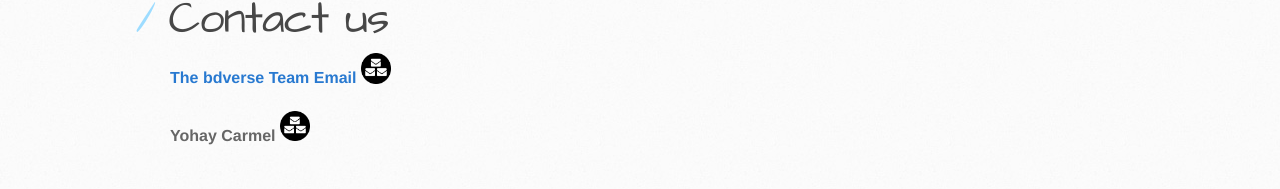
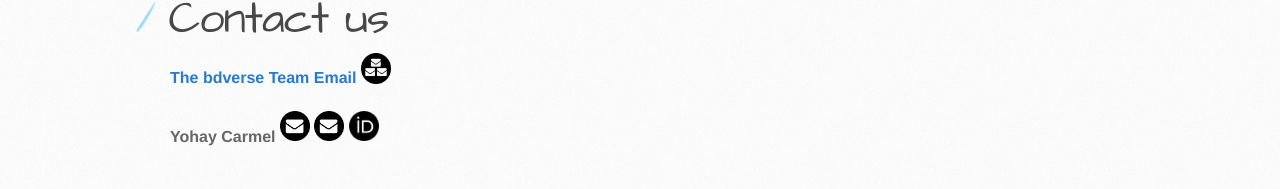
Before and after one commit to bd-R/The-bdverse, a Jekyll site: the page built from the-bdverse-team.md, in a window 1280 px wide. Shown: the part 1206-1395 px from the top of the page. Built offline with Jekyll 4.4.1, drawn with Linux system fonts in a browser that asks for light colours.

Commit message:
draft 10.9

```diff
--- a/the-bdverse-team.md
+++ b/the-bdverse-team.md
@@ -10,4 +10,6 @@ layout: default
 <a href="mailto:bdverse-team@googlegroups.com" target="_blank"><img src="assets/images/team_email.png" alt="The bdverse team group Email" title= "Email the bdverse team" width="30"/></a>
 
 **Yohay Carmel**
-<a href="mailto:bdverse-team@googlegroups.com" target="_blank"><img src="assets/images/team_email.png" alt="The bdverse team group Email" title= "Email the bdverse team" width="30"/></a>
+<a href="https://ecologylab.net.technion.ac.il/" target="_blank"><img src="assets/images/mail.png" alt="Carmel's Ecology Lab" title= "Carmel's Ecology Lab" width="30"/></a>
+<a href="mailto:yohay@cv.technion.ac.il" target="_blank"><img src="assets/images/mail.png" alt="Yohay Carmel Email" title= "Email Yohay" width="30"/></a>
+<a href="https://orcid.org/0000-0002-5883-0184" target="_blank"><img src="assets/images/ORCID.png" alt="Yohay Carmel ORCID ID" title= "ORCID: Yohay Carmel" width="30"/></a>
```
